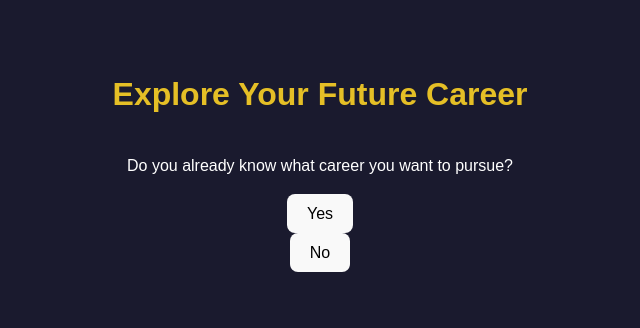
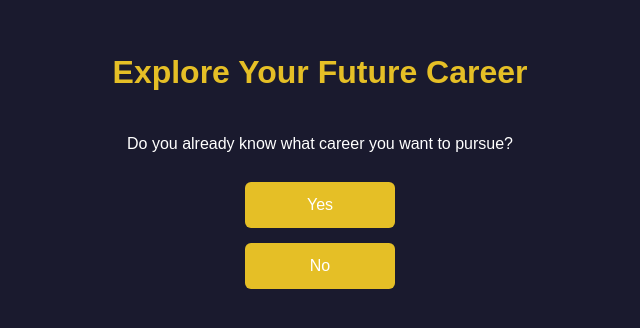
Before and after one commit to Chahanareddy/upable, a React (Vite) app in the folder frontend/: page /future-career in a window 1280 px wide. Shown: the part 242-570 px from the top of the page, without its empty margins (320-960 px from the left). Built offline with nearby package versions, Linux system fonts and the light colour scheme.

Commit message:
yes no button

```diff
--- a/frontend/src/components/FutureCareer.css
+++ b/frontend/src/components/FutureCareer.css
@@ -52,7 +52,7 @@ html, body, #root {
     box-shadow: 0 0 8px rgba(233, 69, 96, 0.5); /* Glow effect */
   }
 
-  .btn{
+  button{
     background-color: #e5bf26;
     color: white;
     padding: 14px 24px;
@@ -61,8 +61,28 @@ html, body, #root {
     font-size: 16px;
     cursor: pointer;
     transition: background-color 0.3s ease;
+    width: 150px;
+    margin: 5px;
   }
 
-  .btn:hover {
+  button:hover {
     background-color: #c5a41f;
   }
+
+  ul {
+    list-style-type: none;
+    padding: 0;
+  }
+
+  li {
+    margin-bottom: 10px;
+  }
+
+  label {
+    display: flex;
+    align-items: center;
+  }
+
+  input[type="radio"] {
+    margin-right: 10px;
+  }
--- a/frontend/src/components/FutureCareer.jsx
+++ b/frontend/src/components/FutureCareer.jsx
@@ -57,8 +57,8 @@ function FutureCareer() {
       {step === 1 && (
         <>
           <p>Do you already know what career you want to pursue?</p>
-          <button onClick={handleYes}>Yes</button>
-          <button onClick={handleNo}>No</button>
+          <button type="button" className="btn btn-primary" onClick={handleYes}>Yes</button>
+          <button type="button" className="btn btn-primary" onClick={handleNo}>No</button>
         </>
       )}
 
@@ -118,7 +118,7 @@ function FutureCareer() {
       )}
 
       {[5, 6].includes(step - 1) && step !== 99 && (
-        <button style={{ marginTop: "1rem" }} onClick={getGeminiSuggestions}>
+        <button type="button" className="btn btn-primary" style={{ marginTop: "1rem" }} onClick={getGeminiSuggestions}>
           Get Career Suggestions
         </button>
       )}
@@ -152,7 +152,7 @@ function FutureCareer() {
             placeholder="Type your own career..."
           />
 
-          <button onClick={handleConfirm} style={{ marginTop: "1rem" }}>
+          <button type="button" onClick={handleConfirm} style={{ marginTop: "1rem" }}>
             Continue
           </button>
         </>
```
Also changed, not shown: 2 other files (tests, documents, lock files or other folders).
